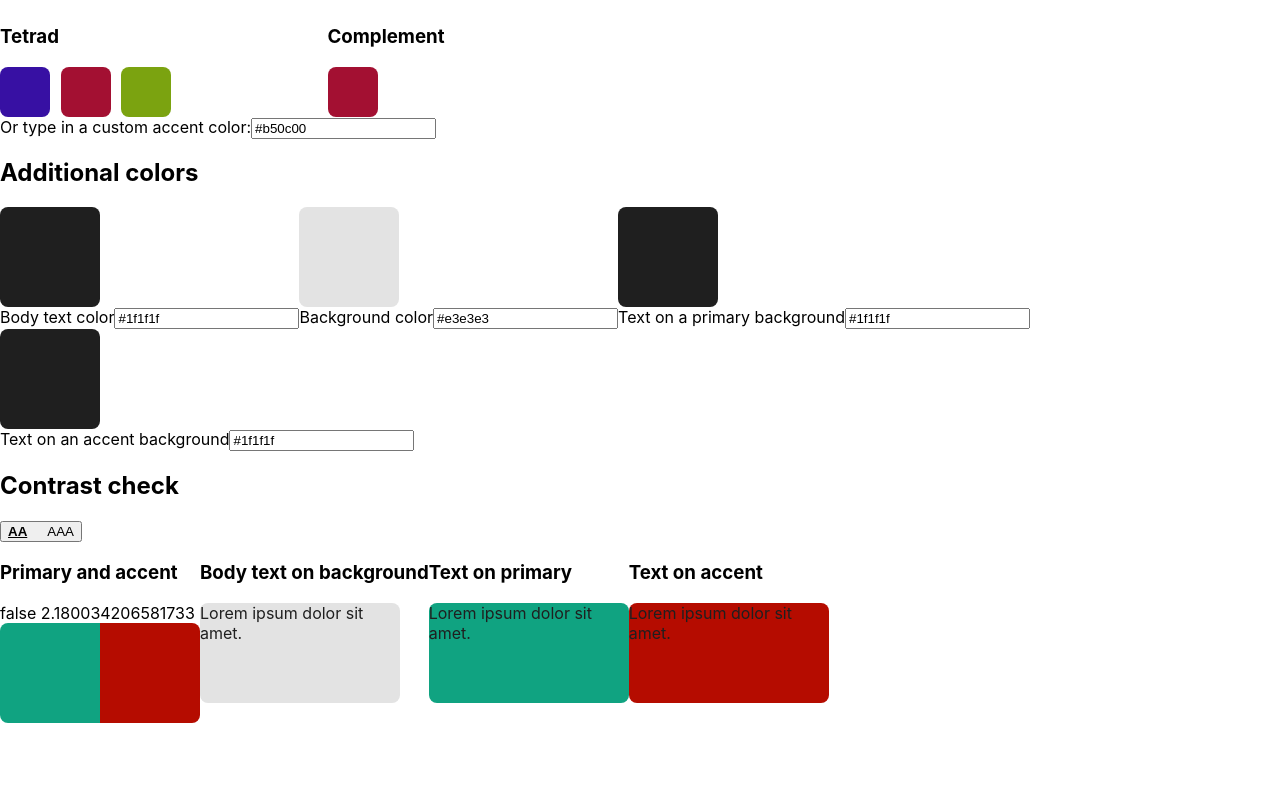
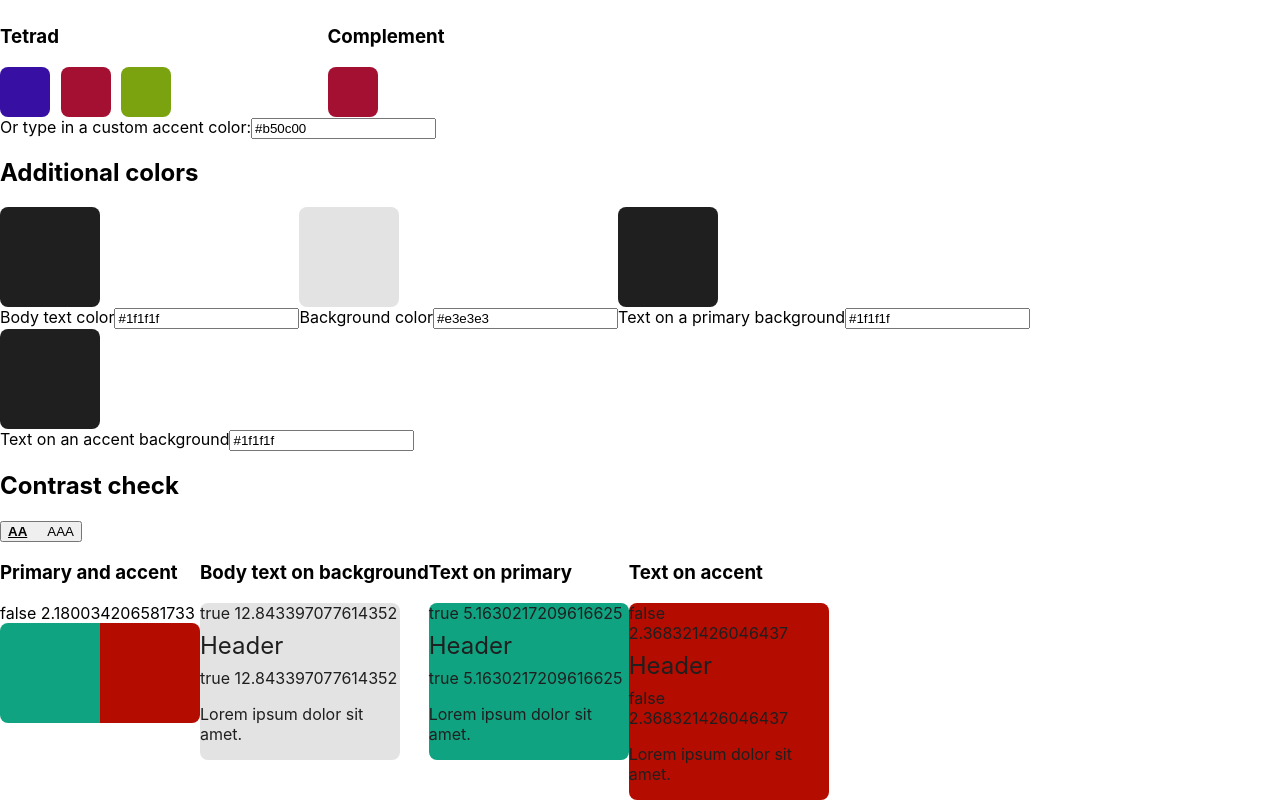
Before and after one commit to cagloria/palette-contrast, a React (Create React App) app: page / in a window 1280 px wide. Shown: the part 430-1230 px from the top of the page. Before the commit the page ends 1153 px from the top, so only its background shows below. Built offline with nearby package versions, Linux system fonts and the light colour scheme.

Commit message:
Added contrast test to text panels

```diff
--- a/src/components/contrast/Contrast.js
+++ b/src/components/contrast/Contrast.js
@@ -52,20 +52,26 @@ export default function Contrast({
             <ContrastPanels>
                 <GraphicContrast color1={primary} color2={accent} />
 
-                <div>
-                    <h3>Body text on background</h3>
-                    <TextContrast textColor={bodyText} bgColor={background} />
-                </div>
+                <TextContrast
+                    header="Body text on background"
+                    level={level}
+                    textColor={bodyText}
+                    bgColor={background}
+                />
 
-                <div>
-                    <h3>Text on primary</h3>
-                    <TextContrast textColor={primaryText} bgColor={primary} />
-                </div>
+                <TextContrast
+                    header="Text on primary"
+                    level={level}
+                    textColor={primaryText}
+                    bgColor={primary}
+                />
 
-                <div>
-                    <h3>Text on accent</h3>
-                    <TextContrast textColor={accentText} bgColor={accent} />
-                </div>
+                <TextContrast
+                    header="Text on accent"
+                    level={level}
+                    textColor={accentText}
+                    bgColor={accent}
+                />
             </ContrastPanels>
         </section>
     );
--- a/src/components/contrast/TextContrast.js
+++ b/src/components/contrast/TextContrast.js
@@ -1,19 +1,47 @@
 import React from "react";
 import styled from "styled-components";
+import ContrastTest from "./ContrastTest";
 
 const Panel = styled.div`
     width: 200px;
-    height: 100px;
     border-radius: 8px;
     background-color: ${(props) => props.bgColor};
     color: ${(props) => props.textColor};
 `;
 
-function TextContrast({ textColor, bgColor }) {
+const ExampleHeader = styled.div`
+    p {
+        font-size: 1.5em;
+        margin: 8px 0;
+    }
+`;
+
+function TextContrast({ header, level, textColor, bgColor }) {
     return (
-        <Panel bgColor={bgColor} textColor={textColor}>
-            Lorem ipsum dolor sit amet.
-        </Panel>
+        <div>
+            <h3>{header}</h3>
+            <Panel bgColor={bgColor} textColor={textColor}>
+                <ExampleHeader>
+                    <ContrastTest
+                        level={level}
+                        color1={textColor}
+                        color2={bgColor}
+                        size="large"
+                    />
+                    <p>Header</p>
+                </ExampleHeader>
+
+                <div>
+                    <ContrastTest
+                        level={level}
+                        color1={textColor}
+                        color2={bgColor}
+                        size="small"
+                    />
+                    <p>Lorem ipsum dolor sit amet.</p>
+                </div>
+            </Panel>
+        </div>
     );
 }
 
```
